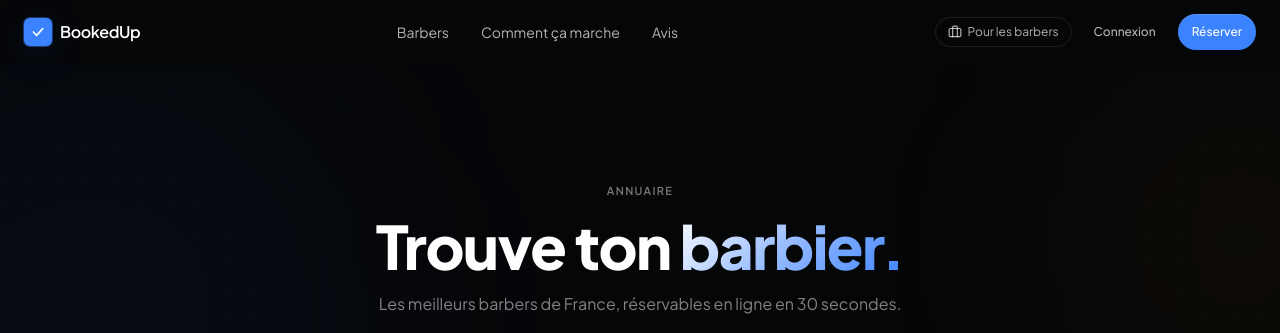
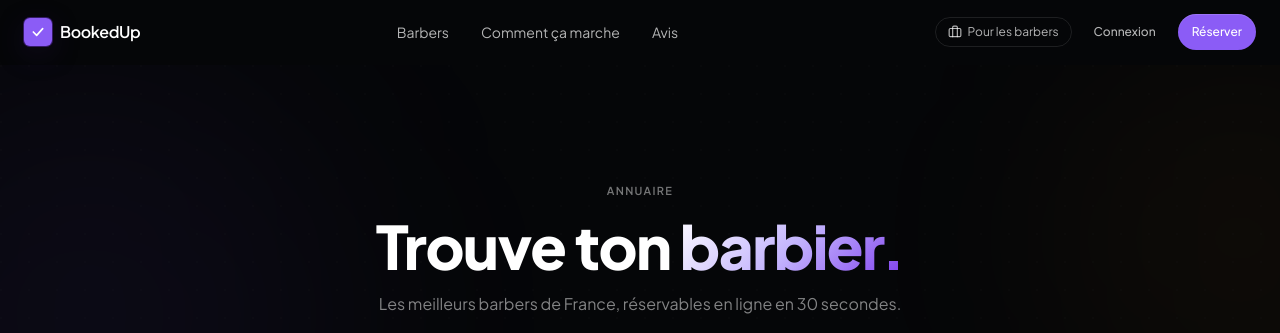
Before and after one commit to 707wlrd/BookedUp, a Next.js app in the folder apps/web/: page /barbers in a window 1280 px wide. Shown: the top 333 px of the page. Built offline with nearby package versions, Linux system fonts and the light colour scheme; no server answers; the database is empty.

Commit message:
feat: switch brand color from blue to violet/mauve across entire app

```diff
--- a/apps/web/src/app/globals.css
+++ b/apps/web/src/app/globals.css
@@ -110,7 +110,7 @@ html, body {
 
   /* ─── Text ────────────────────────────────────────────── */
   .gradient-text {
-    background: linear-gradient(135deg, #ffffff 0%, #93b9ff 50%, #3b82ff 100%);
+    background: linear-gradient(135deg, #ffffff 0%, #c4b5fd 50%, #7c3aed 100%);
     -webkit-background-clip: text;
     background-clip: text;
     color: transparent;
--- a/apps/web/tailwind.config.ts
+++ b/apps/web/tailwind.config.ts
@@ -16,17 +16,17 @@ const config: Config = {
           500: '#2a2e3f',
         },
         electric: {
-          DEFAULT: '#3b82ff',
-          50:  '#eaf1ff',
-          100: '#d4e3ff',
-          200: '#a8c7ff',
-          300: '#7dabff',
-          400: '#5294ff',
-          500: '#3b82ff',
-          600: '#1f63e6',
-          700: '#1450bf',
-          800: '#0d3d99',
-          900: '#082a6b',
+          DEFAULT: '#7C3AED',
+          50:  '#f5f3ff',
+          100: '#ede9fe',
+          200: '#ddd6fe',
+          300: '#c4b5fd',
+          400: '#a78bfa',
+          500: '#8b5cf6',
+          600: '#7c3aed',
+          700: '#6d28d9',
+          800: '#5b21b6',
+          900: '#4c1d95',
         },
         // Booking-conversion warm accent (used sparingly for "Réserver maintenant")
         spark: {
@@ -57,15 +57,15 @@ const config: Config = {
       },
       backgroundImage: {
         'grid-faint': 'radial-gradient(circle at 1px 1px, rgba(255,255,255,0.05) 1px, transparent 0)',
-        'glow-blue':  'radial-gradient(60% 60% at 50% 0%, rgba(59,130,255,0.28) 0%, transparent 70%)',
+        'glow-violet': 'radial-gradient(60% 60% at 50% 0%, rgba(124,58,237,0.28) 0%, transparent 70%)',
         'glow-spark': 'radial-gradient(60% 60% at 50% 100%, rgba(245,158,11,0.18) 0%, transparent 70%)',
         'shimmer':    'linear-gradient(110deg, transparent 30%, rgba(255,255,255,0.06) 50%, transparent 70%)',
       },
       boxShadow: {
-        'glow':       '0 0 0 1px rgba(59,130,255,0.4), 0 8px 32px -8px rgba(59,130,255,0.5)',
+        'glow':       '0 0 0 1px rgba(124,58,237,0.4), 0 8px 32px -8px rgba(124,58,237,0.5)',
         'glow-spark': '0 0 0 1px rgba(245,158,11,0.4), 0 8px 32px -8px rgba(245,158,11,0.5)',
         'bento':      '0 1px 2px rgba(0,0,0,0.4), 0 4px 16px -4px rgba(0,0,0,0.6)',
-        'card-hover': '0 12px 32px -8px rgba(59,130,255,0.25), inset 0 1px 0 rgba(255,255,255,0.06)',
+        'card-hover': '0 12px 32px -8px rgba(124,58,237,0.25), inset 0 1px 0 rgba(255,255,255,0.06)',
       },
       keyframes: {
         'fade-up': {
```
